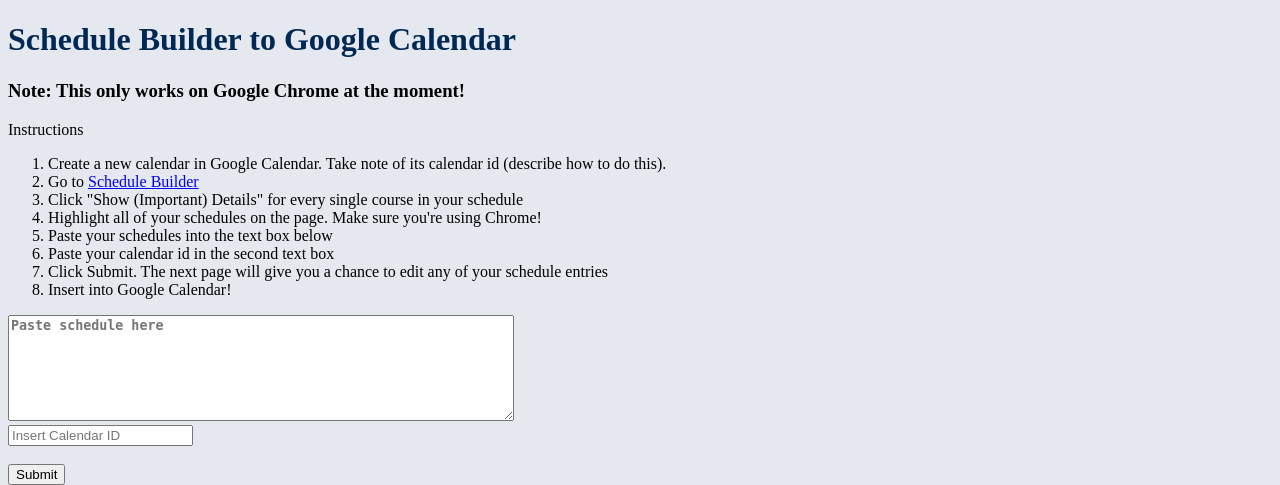
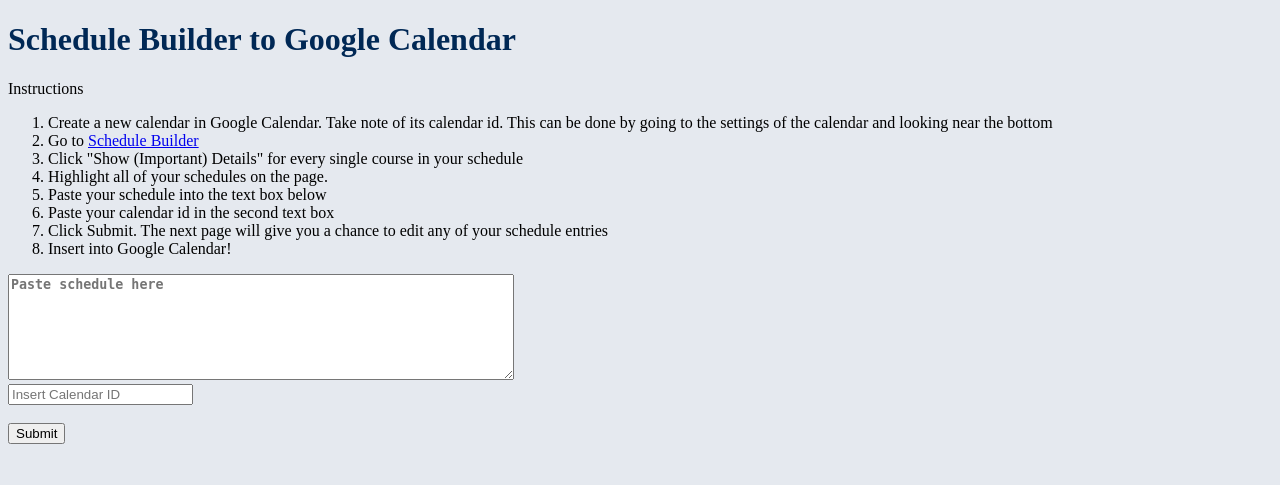
Before and after one commit to acollins1212/sb2cal, a PHP site: page /main.php in a window 1280 px wide. Shown: the top 485 px of the page. Run offline with PHP 8.4, Linux system fonts and the light colour scheme; some libraries are stand-ins or nearby versions.

Commit message:
Updated main to reflect previous commit

```diff
--- a/main.php
+++ b/main.php
@@ -13,14 +13,13 @@
 
   <body>
     <h1>Schedule Builder to Google Calendar</h1>
-	<h3>Note: This only works on Google Chrome at the moment!</h3>
     <p>Instructions</p>
 	<ol>
-		<li>Create a new calendar in Google Calendar. Take note of its calendar id (describe how to do this).</li>
+		<li>Create a new calendar in Google Calendar. Take note of its calendar id. This can be done by going to the settings of the calendar and looking near the bottom</li>
 		<li>Go to <a href="https://my.ucdavis.edu/schedulebuilder/index.cfm?sb" target="_blank">Schedule Builder</a></li>
 		<li>Click "Show (Important) Details" for every single course in your schedule</li>
-		<li>Highlight all of your schedules on the page. Make sure you're using Chrome!</li>
-		<li>Paste your schedules into the text box below</li>
+		<li>Highlight all of your schedules on the page.</li>
+		<li>Paste your schedule into the text box below</li>
     <li>Paste your calendar id in the second text box</li>
 		<li>Click Submit. The next page will give you a chance to edit any of your schedule entries</li>
 		<li>Insert into Google Calendar!</li>
```
